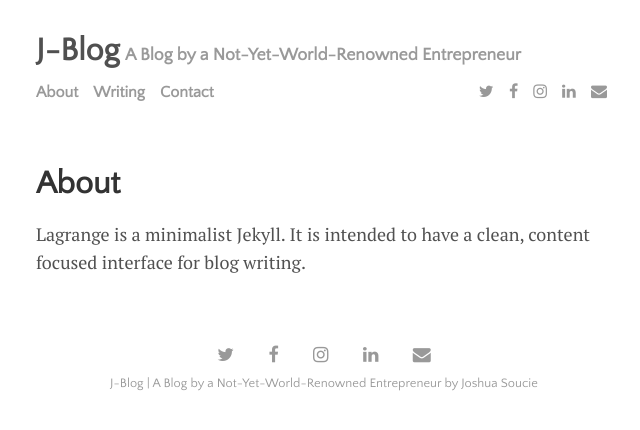
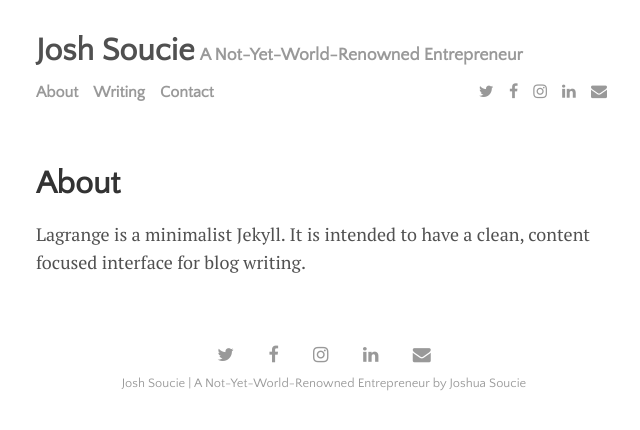
Before and after one commit to js-bone21/jblog, a Jekyll site: the page built from about.md, in a window 1280 px wide. Shown: the top 430 px of the page, without its empty margins (316-956 px from the left). Built offline with Jekyll 4.4.1, drawn with Linux system fonts in a browser that asks for light colours; nearby versions of some CDN libraries.

Commit message:
made some changes to see if I could figure out the site

```diff
--- a/_config.yml
+++ b/_config.yml
@@ -1,6 +1,6 @@
 # Site Settings
-title:               J-Blog
-tagline:             A Blog by a Not-Yet-World-Renowned Entrepreneur
+title:               Josh Soucie
+tagline:             A Not-Yet-World-Renowned Entrepreneur
 description:
 baseurl:            #"/jblog"
 url:                #"https://www.joshsoucie.com"
--- a/_includes/google_analytics.html
+++ b/_includes/google_analytics.html
@@ -4,7 +4,7 @@
   m=s.getElementsByTagName(o)[0];a.async=1;a.src=g;m.parentNode.insertBefore(a,m)
   })(window,document,'script','https://www.google-analytics.com/analytics.js','ga');
 
-  ga('create', 'UA-80213386-1', 'auto');
+  ga('create', 'UA-60122638-1', 'auto');
   ga('send', 'pageview');
 
 </script>
```
Also changed, not shown: 13 other files.
